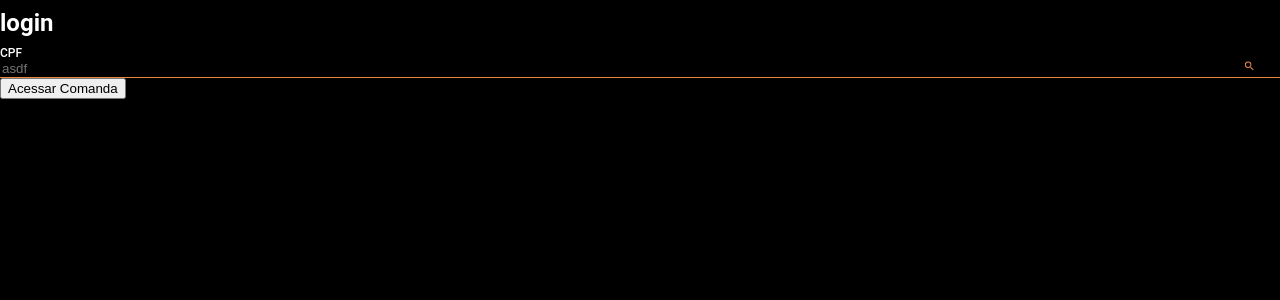
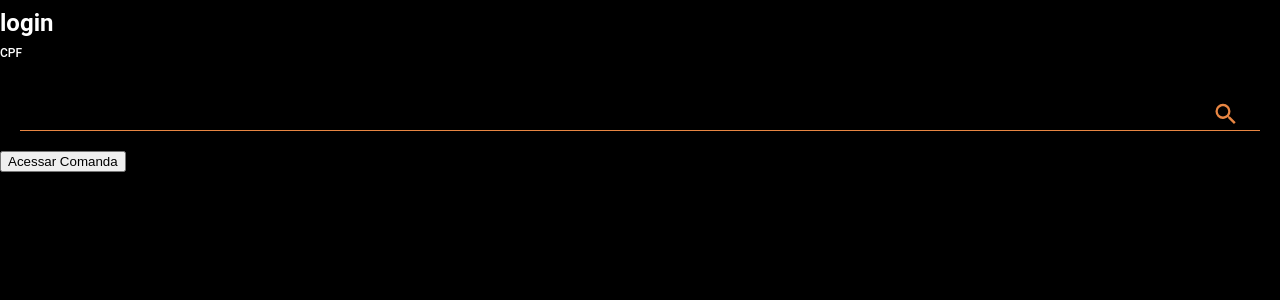
Before and after one commit to ximhoff/barOnline, a React (Create React App) app: page /login in a window 1280 px wide. Shown: the top 300 px of the page. Built offline with nearby package versions, Linux system fonts and the light colour scheme.

Commit message:
Fix Button and Input styling

```diff
--- a/db.json
+++ /dev/null
@@ -1,19 +0,0 @@
-{
-  "posts": [
-    {
-      "id": 1,
-      "title": "json-server",
-      "author": "typicode"
-    }
-  ],
-  "comments": [
-    {
-      "id": 1,
-      "body": "some comment",
-      "postId": 1
-    }
-  ],
-  "profile": {
-    "name": "typicode"
-  }
-}
--- a/src/components/Button/index.js
+++ b/src/components/Button/index.js
@@ -2,10 +2,10 @@ import React from 'react'
 import './index.scss'
 
 
-const Button = ({name, onClick, Icon}) =>{
+const Button = ({name, onClick, Icon, className}) =>{
     return(
         <>
-            <button className='default-button' onClick={onClick}> {Icon && <Icon className='button-icon'/>} {name}</button>
+            <button className={'default-button ' + className} onClick={onClick}> {Icon && <Icon className='button-icon'/>} {name}</button>
         </>
     )
 }
--- a/src/components/Button/index.scss
+++ b/src/components/Button/index.scss
@@ -8,11 +8,11 @@
     display: flex;
     margin:20px auto;
     width:90%;
+    height:50px;
 
     align-items: center;
     letter-spacing: 0.25em;
     text-transform: capitalize;
-
     .button-icon{
         color:#E88643;
         width: 28.5px;
--- a/src/components/Input/index.js
+++ b/src/components/Input/index.js
@@ -1,18 +1,16 @@
 import './index.scss';
 import React from 'react';
 
-export default function Input({ text, handleValue, Icon }) {
+export default function TextInput({ placeholder, handleValue, Icon }) {
 	return (
 		<div className="input-div">
 			<input
 				type='text'
-				placeholder={text}
+				placeholder={placeholder}
 				onChange={handleValue}
-				className={Icon ? 'input-icon' : 'input'}
+				className={Icon ? 'input input-icon' : 'input'}
 			/>
-			{Icon &&
-				<Icon className='icon' />
-			}
+			{Icon &&<Icon className='icon' />}
 		</div>
 	)
 }
--- a/src/components/Input/index.scss
+++ b/src/components/Input/index.scss
@@ -1,22 +1,41 @@
 .input-div{
 	display: flex;
 	border-bottom: 1px solid #E88643;
+	padding: 20px 20px 0px;
+	caret-color:#E88643;
+	background-color: rgba(0,0,0,0);
+	margin:20px;
+	height:30px;
+	input.input{
+		font-family: Roboto;
+		font-style: normal;
+		font-weight: 200;
+		font-size: 14px;
+		line-height: 16px;
+		border:none;
+		align-items: center;
+		width: 100%;
+
+	}
+
+
+	.input:focus{
+		border:none;
+		outline: none;
+	}
+
 	.input-icon{
-		width:95%;
+		width:98%;
 		border: none;
 		outline: none;
 		background-color: black;
 		color: white;
+		padding-right: 2px;
 	}
-	.input-icon{
-		width:100%;
-		border: none;
-		outline: none;
-		background-color: black;
-		color: white;
-	}
+
 	.icon{
 		color: #E88643;
-		width:5%;
+		width:28.5px;
+		height:28.5px;
 	}
 }
--- a/src/pages/Home/index.css
+++ /dev/null
@@ -1,4 +0,0 @@
-.teste {
-    background-color: red;
-    color:white;
-}
--- a/src/pages/Home/index.js
+++ b/src/pages/Home/index.js
@@ -1,8 +1,9 @@
 import React, { useEffect, useState } from 'react';
 import { Redirect } from 'react-router-dom';
 import Button from '../../components/Button';
-import { MdAdd } from 'react-icons/md'
-import './index.css';
+import { MdAdd,MdSearch} from 'react-icons/md'
+import './index.scss';
+import TextInput from '../../components/Input';
 
 export default function Home() {
 
@@ -23,8 +24,10 @@ export default function Home() {
 			{produtos.map((produto, i) => {
 				return <h1 className="teste" key={i}>{produto.nome}</h1>
 			})}
-			<Button name="Adicionar" onClick={(e) => console.log(e)} Icon={MdAdd} />
-			<Button name="Teste sem icone" onClick={(e) => console.log(e)} />
+            <TextInput placeholder="Esse é o placeholder" handleValue={(e) => console.log(e)} Icon={MdSearch}/>
+            <TextInput placeholder="Esse é o placeholder sem icone" handleValue={(e) => console.log(e)}/>
+			<Button name="Adicionar" onClick={(e) => console.log(e)} Icon={MdAdd}  />
+			<Button className="center-button" name="Teste sem icone" onClick={(e) => console.log(e)} />
 		</>
 	)
 }
--- /dev/null
+++ b/src/pages/Home/index.scss
@@ -0,0 +1,4 @@
+.center-button{
+    justify-content: center;
+    align-items: center;
+}
```
